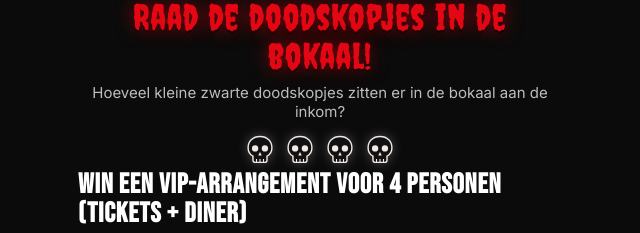
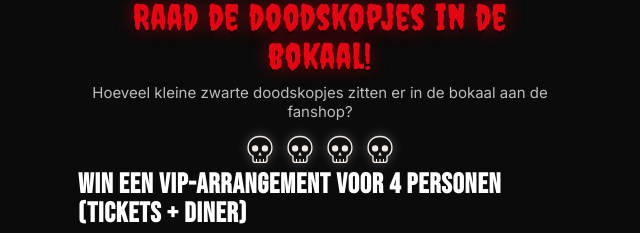
Before and after one commit to jessevanas-commits/halloween-bokaal, a plain HTML site: page index.html in a window 1280 px wide. Shown: the part 212-445 px from the top of the page, 320-960 px from the left. Drawn offline with Linux system fonts and the light colour scheme; a web font is replaced by a local one.

Commit message:
Bokaal staat aan de fanshop

```diff
--- a/index.html
+++ b/index.html
@@ -62,7 +62,7 @@ footer{text-align:center;color:#777;font-size:11px;margin-top:22px;line-height:1
   <img src="logo.png" alt="Windrose Giants Antwerp">
   <div><span class="tag">🎃 Halloween Night · za 31/10</span></div>
   <h1>Raad de doodskopjes in de bokaal!</h1>
-  <p class="sub">Hoeveel kleine zwarte doodskopjes zitten er in de bokaal aan de inkom?</p>
+  <p class="sub">Hoeveel kleine zwarte doodskopjes zitten er in de bokaal aan de fanshop?</p>
   <div class="eyes" aria-hidden="true"><i class="eye"></i><i class="eye"></i><i class="eye"></i><i class="eye"></i></div>
  </header>
 
```
